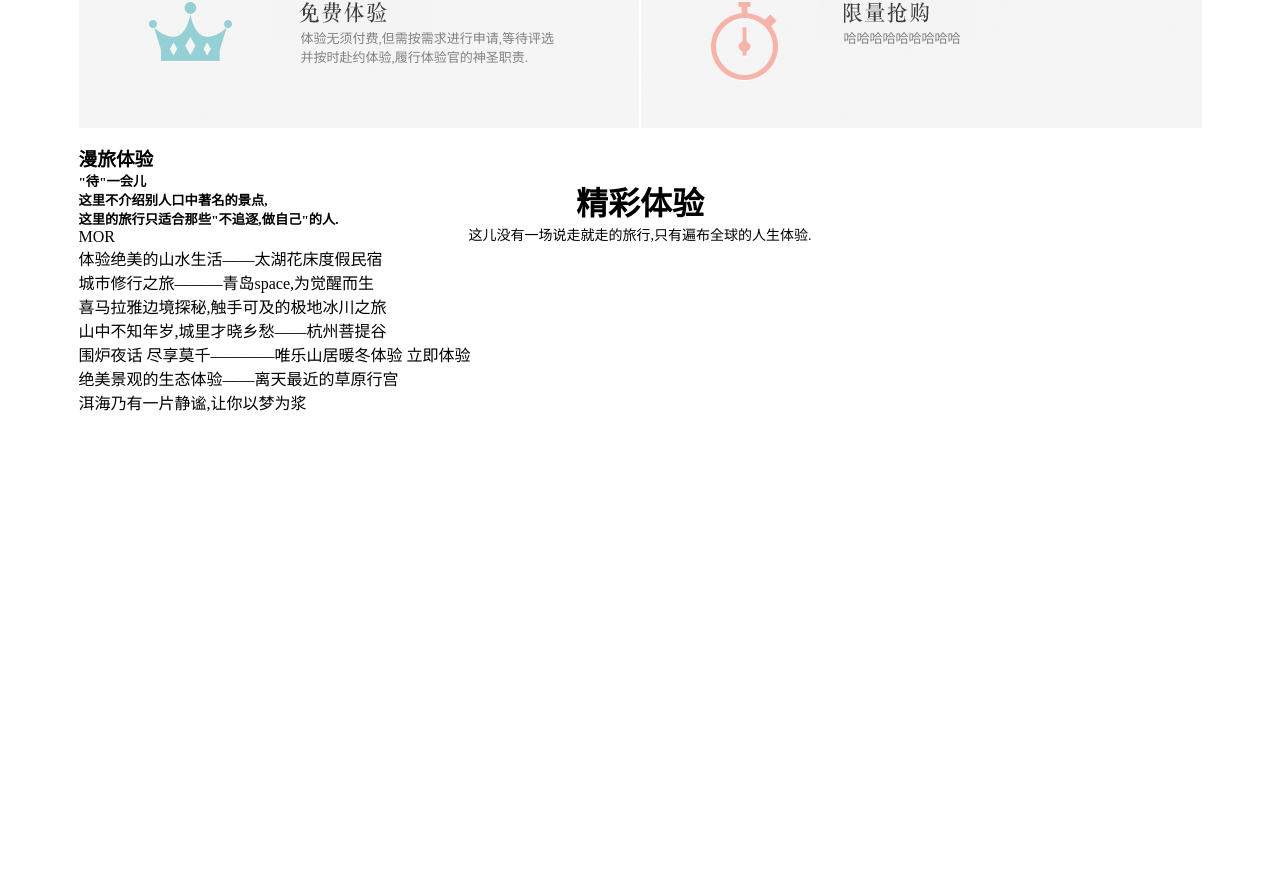
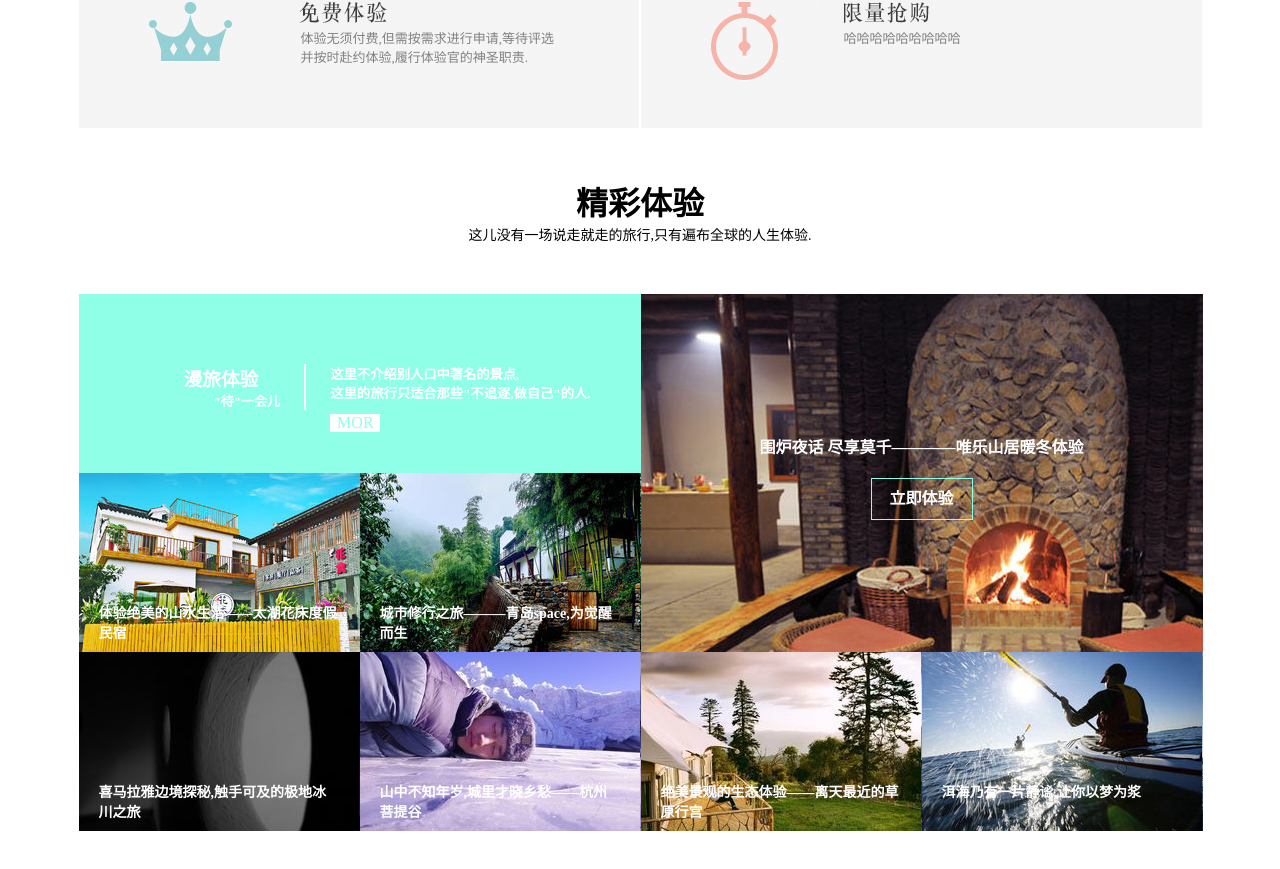
Before and after one commit to loidcode/loidcode.github.io, a plain HTML site: page class_work_5.html in a window 1280 px wide. Shown: the part 782-1651 px from the top of the page. Drawn offline with Linux system fonts and the light colour scheme.

Commit message:
Update class_work_5_css.css

```diff
--- a/css/class_work_5_css.css
+++ b/css/class_work_5_css.css
@@ -2,7 +2,6 @@
     margin: 0;
     padding: 0;
 }
-
 
 .nav {
     width: 100%;
@@ -18,7 +17,6 @@
 .nav_list {
     width: 500px;
     height: 50px;
-    /*background-color: #d0eaff;*/
     float: left;
     text-align: center;
     line-height: 50px;
@@ -27,7 +25,6 @@
 .nav_list li {
     width: 100px;
     height: 50px;
-    /*outline: 1px solid red;*/
     float: left;
     list-style-type: none;
     color: white;
@@ -37,7 +34,6 @@
     width: 250px;
     height: 50px;
     float: right;
-    /*outline: 1px solid red;*/
     margin-top: 15px;
 
 }
@@ -66,7 +62,6 @@
 .banner {
     width: 1920px;
     height: 650px;
-    /*background-color: red;*/
     background-image: url("../images/banner1.jpg");
     animation: banner_move 6s infinite alternate;
 }
@@ -74,17 +69,11 @@
 @keyframes banner_move {
     0% {
         background-image: url("../images/banner2.jpg");
-    }
-
-    25% {
+    } 25% {
         background-image: url("../images/banner3.jpg");
-    }
-
-    75% {
+    } 75% {
         background-image: url("../images/banner4.jpg");
-    }
-
-    100% {
+    } 100% {
         background-image: url("../images/banner5.jpg");
     }
 }
@@ -133,3 +122,146 @@
 .center_content_p p {
     font-size: 14px;
 }
+
+.bottom_content {
+    width: 1124px;
+    height: 537px;
+    /*outline: 1px solid red;*/
+    position: relative;
+    top: 150px;
+}
+
+.top_left {
+    width: 562px;
+    height: 179px;
+    background-color: #8fffe7;
+    position: absolute;
+    top: 0;
+}
+
+.bottom_left {
+    width: 562px;
+    height: 358px;
+    /*outline: 2px solid blue;*/
+    position: absolute;
+    top: 179px;
+}
+
+
+.div_img {
+    float: left;
+    width: 281px;
+    height: 179px;
+    position: relative;
+}
+
+.div_img01 {
+    background-image: url("../images/zuo 1.jpg");
+}
+
+.div_img02 {
+    background-image: url("../images/zuo 2.jpg");
+}
+.div_img03 {
+    background-image: url("../images/zuo 3.jpg");
+}
+.div_img04 {
+    background-image: url("../images/zuo 4.jpg");
+}
+
+.top_right {
+    width: 562px;
+    height: 358px;
+    /*outline: 1px solid blue;*/
+    position: absolute;
+    top: 0;
+    right: 0;
+}
+
+.div_img_bg {
+    width: 562px;
+    height: 358px;
+    background-image: url("../images/you1.jpg");
+}
+
+.bottom_right {
+    width: 562px;
+    height: 179px;
+    /*outline: 1px solid green;*/
+    position: absolute;
+    right: 0;
+    bottom: 0;
+}
+
+.div_img05 {
+    background-image: url("../images/you2.jpg");
+}
+
+.div_img06 {
+    background-image: url("../images/you3.jpg");
+}
+.font_left {
+    width: 120px;
+    color: white;
+    /*outline: 1px solid grey;*/
+    border-right: 2px solid white;
+    position: absolute;
+    top: 70px;
+    left: 105px;
+}
+
+.font_left h5 {
+    font-size: 13px;
+    margin-left: 30px;
+}
+
+.font_right {
+    color: white;
+    position: absolute;
+    top: 70px;
+    right: 50px;
+}
+.font_right p {
+    font-size: 13px;
+}
+
+.font_right span {
+    text-align: center;
+    width: 50px;
+    color: #8fffe7;
+    background-color: white;
+    position: absolute;
+    top: 50px;
+}
+
+.font_in_img {
+    width: 240px;
+    height: 40px;
+    font-size: 14px;
+    font-weight: bolder;
+    /*outline: 1px solid yellow;*/
+    position: absolute;
+    bottom: 10px;
+    color: white;
+    margin-left: 20px;
+}
+
+.div_img_bg_center {
+    width: 562px;
+    /*outline: 2px solid yellow;*/
+    color: white;
+    font-weight: bolder;
+    position: absolute;
+    top: 140px;
+    text-align: center;
+}
+
+.button {
+    line-height: 40px;
+    width: 100px;
+    height: 40px;
+    display: block;
+    border: 1px solid #8fffe7;
+    margin: 20px auto;
+
+}
```
